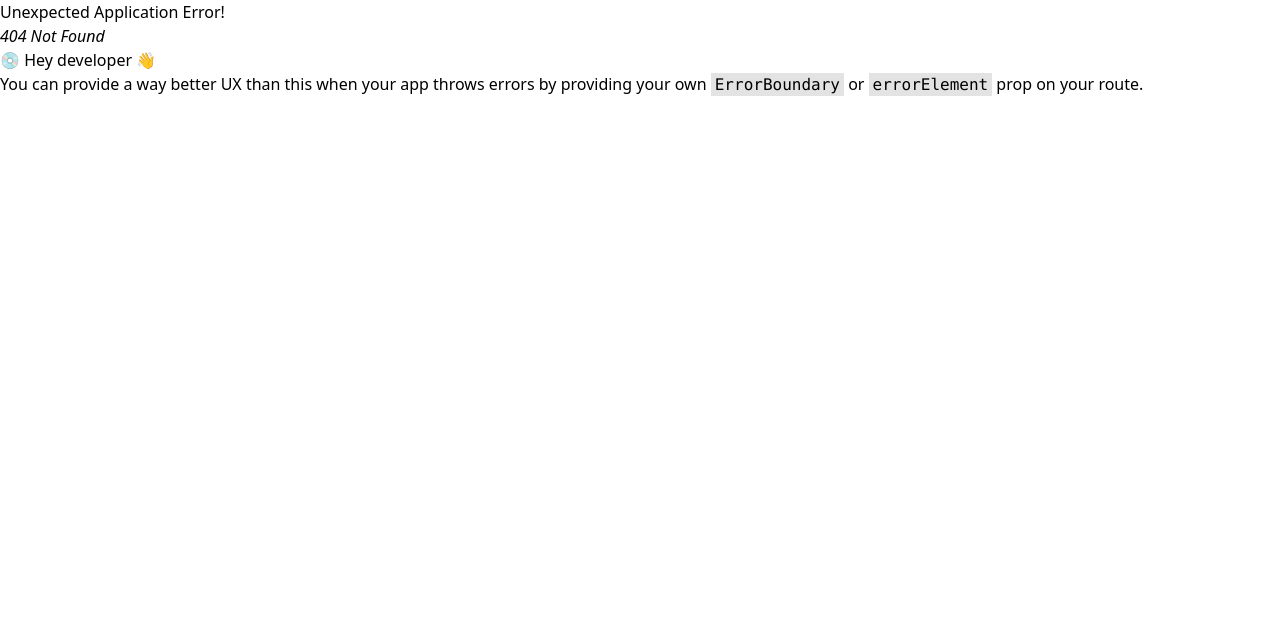
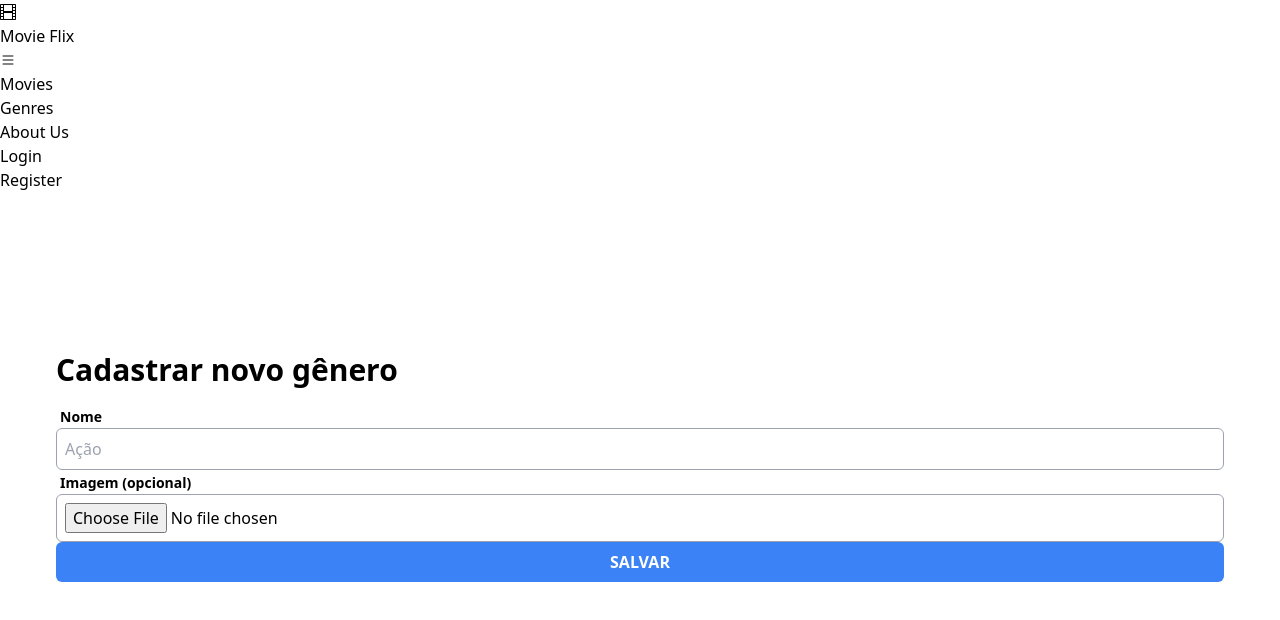
Before and after one commit to Fronchak-Projects/MovieFlix-Frontend, a React (Vite) app: page /genres/save in a window 1280 px wide. Before the commit this address had no page. Shown: the top 620 px of the page. Built offline with nearby package versions, Linux system fonts and the light colour scheme.

Commit message:
Concluded GenresSave page

```diff
--- a/src/App.tsx
+++ b/src/App.tsx
@@ -16,6 +16,8 @@ import { LocalStorageTokenType } from './hooks/useAuth';
 import TokenDataType from './types/TokenDataType';
 import { ToastContainer } from 'react-toastify';
 import 'react-toastify/dist/ReactToastify.css';
+import Genres from './pages/Genres';
+import GenresSave from './pages/GenresSave';
 
 const router = createBrowserRouter(
   createRoutesFromElements(
@@ -23,6 +25,14 @@ const router = createBrowserRouter(
       path="/"
       element={ <Root /> }
     >
+      <Route
+        path="genres"
+        element={ <Genres /> }
+      />
+      <Route
+        path="genres/save"
+        element={ <GenresSave /> }
+      />
       <Route
         path="auth"
         element={ <AuthContainer /> }
@@ -51,9 +61,11 @@ const App = () => {
       if(localStorageData) {
         const localStorageObj = JSON.parse(localStorageData) as LocalStorageTokenType;
         try {
-          const tokenData = jwtDecode(localStorageObj.token) as  TokenDataType;
+          const token = localStorageObj.token;
+          const tokenData = jwtDecode(token) as  TokenDataType;
           setAuthContextData({
-            tokenData
+            tokenData,
+            token
           })
         }
         catch(e) {}
--- a/src/components/Login/index.tsx
+++ b/src/components/Login/index.tsx
@@ -12,7 +12,7 @@ type LoginFormType = {
   password: string
 }
 
-type LoginFormTypeKeys = 'email' | 'password';
+type LoginFormTypeKeys = keyof LoginFormType;
 
 const Login = () => {
 
@@ -54,7 +54,7 @@ const Login = () => {
 
   return (
     <div>
-      <h3 className="text-3xl font-bold mb-4">Login</h3>
+      <h3 className="form-title">Login</h3>
       { hasLoginError() && (
         <div className="mb-3 p-2 text-red-500 bg-red-200 rounded-lg">Email ou senha inválidos</div>
       )}
@@ -89,7 +89,7 @@ const Login = () => {
         </div>
         <button
           disabled={isLoading}
-          className="w-full p-2 rounded-md bg-blue-500 text-white uppercase font-bold hover:bg-blue-700 duration-300"
+          className="form-btn"
         >Entrar <i className="bi bi-box-arrow-in-right"></i></button>
       </form>
       <p className="text-sm">Ainda não possui uma conta? <Link to="/auth/register" className="text-blue-500 hover:underline">Clique aqui</Link>.</p>
--- a/src/components/Navbar/index.tsx
+++ b/src/components/Navbar/index.tsx
@@ -23,7 +23,8 @@ const Navbar = () => {
         <i className="bi bi-list text-white md:invisible"></i>
         <nav className="hidden md:flex flex-1 justify-between">
           <ul className="flex">
-            <li><NavLink className="inline-block px-2 py-1 hover:bg-gray-500 duration-300" to="/">Movies</NavLink></li>
+            <li><NavLink className="inline-block px-2 py-1 hover:bg-gray-500 duration-300" to="/movies">Movies</NavLink></li>
+            <li><NavLink className="inline-block px-2 py-1 hover:bg-gray-500 duration-300" to="/genres">Genres</NavLink></li>
             <li><NavLink className="inline-block px-2 py-1 hover:bg-gray-500 duration-300" to="/">About Us</NavLink></li>
           </ul>
           { isAuthenticated() ?
--- a/src/components/Register/index.tsx
+++ b/src/components/Register/index.tsx
@@ -60,7 +60,7 @@ const Register = () => {
 
   return (
     <div>
-      <h3 className="text-3xl font-bold mb-4">Cadastre-se</h3>
+      <h3 className="form-title">Cadastre-se</h3>
       <form className="mb-1" onSubmit={handleSubmit(onSubmit)}>
         <div className="mb-3">
           <input
@@ -136,7 +136,7 @@ const Register = () => {
         <button
           disabled={isLoading}
           type="submit"
-          className="w-full p-2 rounded-md bg-blue-500 text-white uppercase font-bold hover:bg-blue-700 duration-300"
+          className="form-btn"
         >Criar conta</button>
       </form>
       <p className="text-sm">Já possui uma conta? <Link to="/auth/login" className="text-blue-500 hover:underline">Clique aqui</Link>.</p>
--- a/src/contexts/AuthContext.ts
+++ b/src/contexts/AuthContext.ts
@@ -3,6 +3,7 @@ import TokenDataType from '../types/TokenDataType';
 
 export type AuthContextData = {
   tokenData?: TokenDataType
+  token?: string
 }
 
 export type AuthContextType = {
--- a/src/hooks/useAuth.ts
+++ b/src/hooks/useAuth.ts
@@ -3,6 +3,7 @@ import jwtDecode from "jwt-decode";
 import AuthContext from '../contexts/AuthContext';
 import TokenDataType from '../types/TokenDataType';
 import { KEY_LOCAL_STORAGE } from '../utils/Contantes';
+import RoleType from '../types/RoleType';
 
 export type LocalStorageTokenType = {
   token: string
@@ -19,7 +20,8 @@ const useAuth = () => {
         token
       }))
       setAuthContextData({
-        tokenData
+        tokenData,
+        token
       });
     }
     catch(e) {
@@ -36,11 +38,19 @@ const useAuth = () => {
     return authContextData.tokenData !== undefined && (authContextData.tokenData.exp > (Date.now() / 1000));
   }
 
+  const hasAnyRole = (roles: Array<RoleType>): boolean => {
+    const tokenData = authContextData.tokenData;
+    if(!tokenData) return false;
+    return tokenData.roles.some((role) => roles.some((roleAux) => roleAux === role));
+  }
+
   return {
     authContextData,
     isAuthenticated,
     saveToken,
     logout,
+    hasAnyRole,
+    token: authContextData.token,
     tokenData: authContextData.tokenData
   }
 }
--- a/src/index.css
+++ b/src/index.css
@@ -4,6 +4,10 @@
 
 .form {
   @apply w-full p-2 rounded-md text-black placeholder:text-gray-400 border border-gray-400 outline-none;
+}
+
+.label {
+  @apply font-bold text-sm ml-1;
 }
 
 .is-invalid {
@@ -13,3 +17,45 @@
 .error-form-feedback {
   @apply text-xs ml-2 text-red-500;
 }
+
+.form-card-container {
+  @apply py-16 px-2 bg-white rounded-3xl shadow-white shadow-sm;
+}
+
+.out-form-container {
+  @apply px-4 w-full;
+}
+
+.main-form-container {
+  @apply container mx-auto py-6 flex justify-center;
+}
+
+.form-title {
+  @apply text-3xl font-bold mb-4;
+}
+
+.btn {
+  @apply rounded-md text-white uppercase font-bold duration-300;
+}
+
+.form-btn {
+  @apply btn p-2 bg-blue-500 w-full;
+}
+
+.form-btn:hover {
+  @apply bg-blue-700;
+}
+
+@screen md {
+  .form-card-container {
+    @apply py-24 px-4;
+  }
+
+  .out-form-container {
+    @apply px-10;
+  }
+
+  .main-form-container {
+    @apply py-16;
+  }
+}
--- a/src/pages/AuthContainer/index.tsx
+++ b/src/pages/AuthContainer/index.tsx
@@ -3,9 +3,9 @@ import LoginImage from '../../assets/imgs/login.svg';
 
 const AuthContainer = () => {
   return (
-    <div className="container mx-auto py-6 md:py-16 flex justify-center">
-      <div className="px-4 md:px-10 w-full max-w-md md:order-2">
-        <div className="py-16 md:py-24 px-2 md:px-4 bg-white rounded-3xl shadow-white shadow-sm">
+    <div className="main-form-container">
+      <div className="out-form-container max-w-md md:order-2">
+        <div className="form-card-container">
           <Outlet />
         </div>
       </div>
--- /dev/null
+++ b/src/pages/Genres/index.tsx
@@ -0,0 +1,15 @@
+import { NavLink } from 'react-router-dom';
+
+const Genres = () => {
+
+  return (
+    <div className="container px-2 mx-auto my-10">
+      <div className="flex justify-between items-center">
+        <h2 className="text-white font-bold text-2xl uppercase">Gêneros</h2>
+        <NavLink className="btn px-4 py-1 bg-blue-500 hover:bg-blue-700" to="/genres/save">Adicionar gênero</NavLink>
+      </div>
+    </div>
+  )
+}
+
+export default Genres;
--- /dev/null
+++ b/src/pages/GenresSave/index.tsx
@@ -0,0 +1,139 @@
+import { useState, useEffect } from 'react';
+import { useNavigate } from "react-router-dom";
+import { useForm } from 'react-hook-form';
+import useFetchFunction from '../../hooks/useFetchFunction';
+import ValidationErrorType from '../../types/ValidationErrorType';
+import { BASE_API_URL } from '../../utils/Contantes';
+import { toast } from "react-toastify";
+import useAuth from '../../hooks/useAuth';
+
+type FormType = {
+  name: string,
+  image: FileList
+}
+
+type FormTypeKeys = keyof FormType;
+
+const GenresSave = () => {
+
+  const { register, handleSubmit, formState: { errors }, getFieldState } = useForm<FormType>();
+  const { data, error, isLoading, fetchFunction, status } = useFetchFunction();
+  const [image, setImage] = useState<File | null>(null);
+  const { isAuthenticated, token, hasAnyRole } = useAuth();
+  const navigate = useNavigate();
+
+  const onSubmit = (formValues: FormType) => {
+    if(!isAuthenticated()) {
+      navigate('/auth/login');
+      toast.info('Você precisa estar logado para realizar essa ação');
+      return;
+    }
+    if(!hasAnyRole(['worker', 'admin'])) {
+      navigate('/');
+      toast.info('Você não possui permissão para executar essa ação');
+      return;
+    }
+    const formData = new FormData();
+    formData.append('name', formValues.name);
+    if(formValues.image && formValues.image.length > 0) {
+      formData.append('image', formValues.image.item(0) as File);
+    }
+    fetchFunction(`${BASE_API_URL}/api/genres`, {
+      method: "POST",
+      headers: {
+        "Accept": "application/json",
+        "Authorization": `Bearer ${token}`
+      },
+      body: formData
+    })
+  }
+
+  useEffect(() => {
+    if(data) {
+      toast.success("Gênero cadastrado com sucesso");
+      navigate('/genres');
+    }
+  }, [data, navigate]);
+
+  const getServerError = (input: FormTypeKeys): string | undefined => {
+    if(error && status && status === 422) {
+      const serverError = error as ValidationErrorType;
+      return serverError.message[input] && serverError.message[input][0];
+    }
+  }
+
+  const getErrorMessage = (input: FormTypeKeys): string | undefined => {
+    return errors[input]?.message || getServerError(input);
+  }
+
+  const isFieldInvalid = (input: FormTypeKeys): boolean => {
+    return getFieldState(input).invalid || getServerError(input) !== undefined;
+  }
+
+  const handleFileChange = (e: React.ChangeEvent<HTMLInputElement>) => {
+    const files = e.target.files;
+    if(files && files.length >= 0) {
+      setImage(files.item(0));
+    }
+  }
+
+  return (
+    <div className="main-form-container">
+      <div className="out-form-container max-w-lg">
+        <div className="form-card-container">
+          <h3 className="form-title">Cadastrar novo gênero</h3>
+          { image && (
+            <div className='flex justify-center mb-1'>
+              <img
+                className="h-32 w-32 rounded-full"
+                src={URL.createObjectURL(image)}
+              />
+            </div>
+          ) }
+          <form onSubmit={handleSubmit(onSubmit)}>
+            <div className="mb-3">
+              <label className="label" htmlFor="name">Nome</label>
+              <input
+                { ...register('name', {
+                  required: 'Campo obrigatório',
+                  minLength: {
+                    value: 2,
+                    message: 'Gênero deve possui pelo menos duas letras'
+                  }
+                }) }
+                type="text"
+                name="name"
+                id="name"
+                placeholder="Ação"
+                className={`form ${isFieldInvalid('name') && 'is-invalid'}`}
+              />
+              <div className="error-form-feedback">{ getErrorMessage('name') }</div>
+            </div>
+            <div className="mb-3">
+              <label htmlFor="image" className="label">Imagem (opcional)</label>
+              <input
+                { ...register('image', {
+
+                }) }
+                type='file'
+                name="image"
+                id="image"
+                onChange={handleFileChange}
+                accept="image/png, image/jpeg, image/jpg"
+                className={`form ${isFieldInvalid('image') && 'is-invalid'}`}
+              />
+              <div className="error-form-feedback">{ getErrorMessage('image') }</div>
+            </div>
+            <button
+              disabled={isLoading}
+              type="submit"
+              className="form-btn"
+            >Salvar</button>
+          </form>
+        </div>
+      </div>
+    </div>
+  );
+}
+
+export default GenresSave;
```
